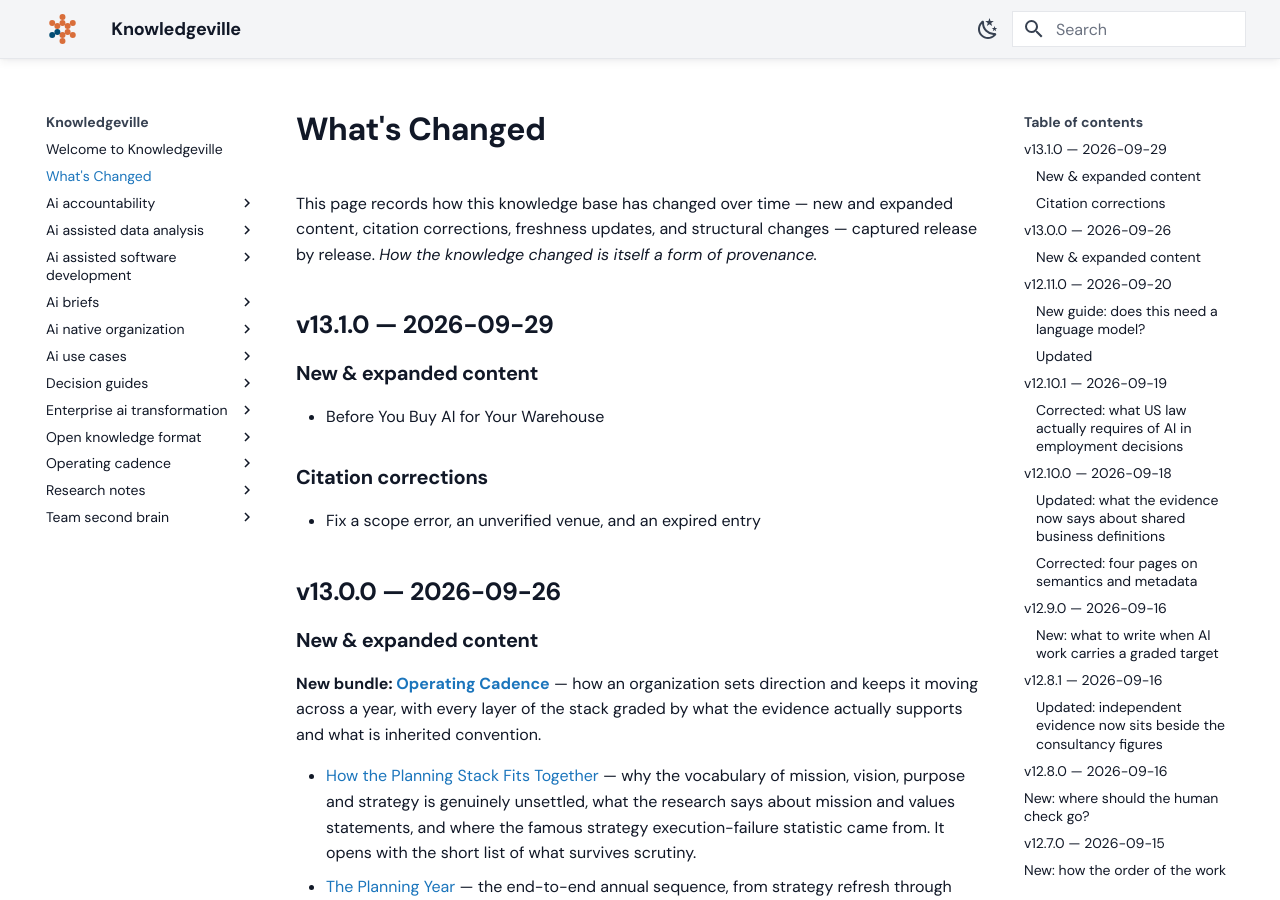
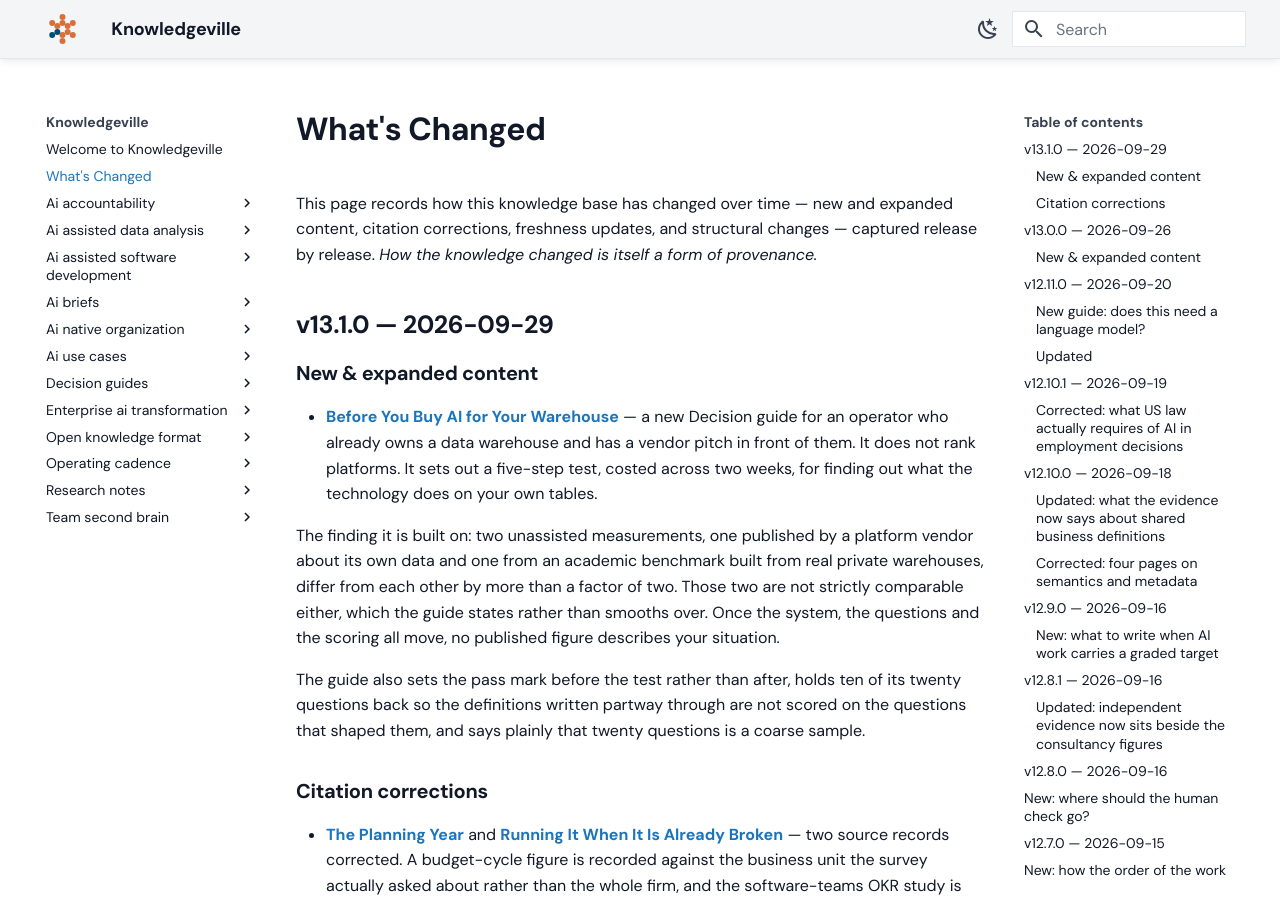
Before and after one commit to grandaha/knowledgeville, an MkDocs documentation site: the page built from published/changelog.md, in a window 1280 px wide and 900 px high. Built offline with MkDocs 1.6.1 and Material for MkDocs 9.7.7, drawn with Linux system fonts in a browser that asks for light colours; some web fonts are replaced; some of the changed text lies outside the part shown.

Commit message:
Publish: sync content from workspace

```diff
--- a/published/changelog.md
+++ b/published/changelog.md
@@ -14,10 +14,16 @@ This page records how this knowledge base has changed over time — new and expa
 ## v13.1.0 — 2026-09-29
 
 ### New & expanded content
-* Before You Buy AI for Your Warehouse
+
+* **[Before You Buy AI for Your Warehouse](https://knowledge.onesteplabs.com/decision-guides/before-you-buy-ai-for-your-warehouse/)** — a new Decision guide for an operator who already owns a data warehouse and has a vendor pitch in front of them. It does not rank platforms. It sets out a five-step test, costed across two weeks, for finding out what the technology does on your own tables.
+
+  The finding it is built on: two unassisted measurements, one published by a platform vendor about its own data and one from an academic benchmark built from real private warehouses, differ from each other by more than a factor of two. Those two are not strictly comparable either, which the guide states rather than smooths over. Once the system, the questions and the scoring all move, no published figure describes your situation.
+
+  The guide also sets the pass mark before the test rather than after, holds ten of its twenty questions back so the definitions written partway through are not scored on the questions that shaped them, and says plainly that twenty questions is a coarse sample.
 
 ### Citation corrections
-* Fix a scope error, an unverified venue, and an expired entry
+
+* **[The Planning Year](https://knowledge.onesteplabs.com/operating-cadence/the-planning-year/)** and **[Running It When It Is Already Broken](https://knowledge.onesteplabs.com/operating-cadence/running-it-when-its-broken/)** — two source records corrected. A budget-cycle figure is recorded against the business unit the survey actually asked about rather than the whole firm, and the software-teams OKR study is no longer credited to a conference track that could not be confirmed. Quotes remain verified against the preprint they were always checked against.
 
 ## v13.0.0 — 2026-09-26
 
```
Also changed, not shown: 1 other file.
